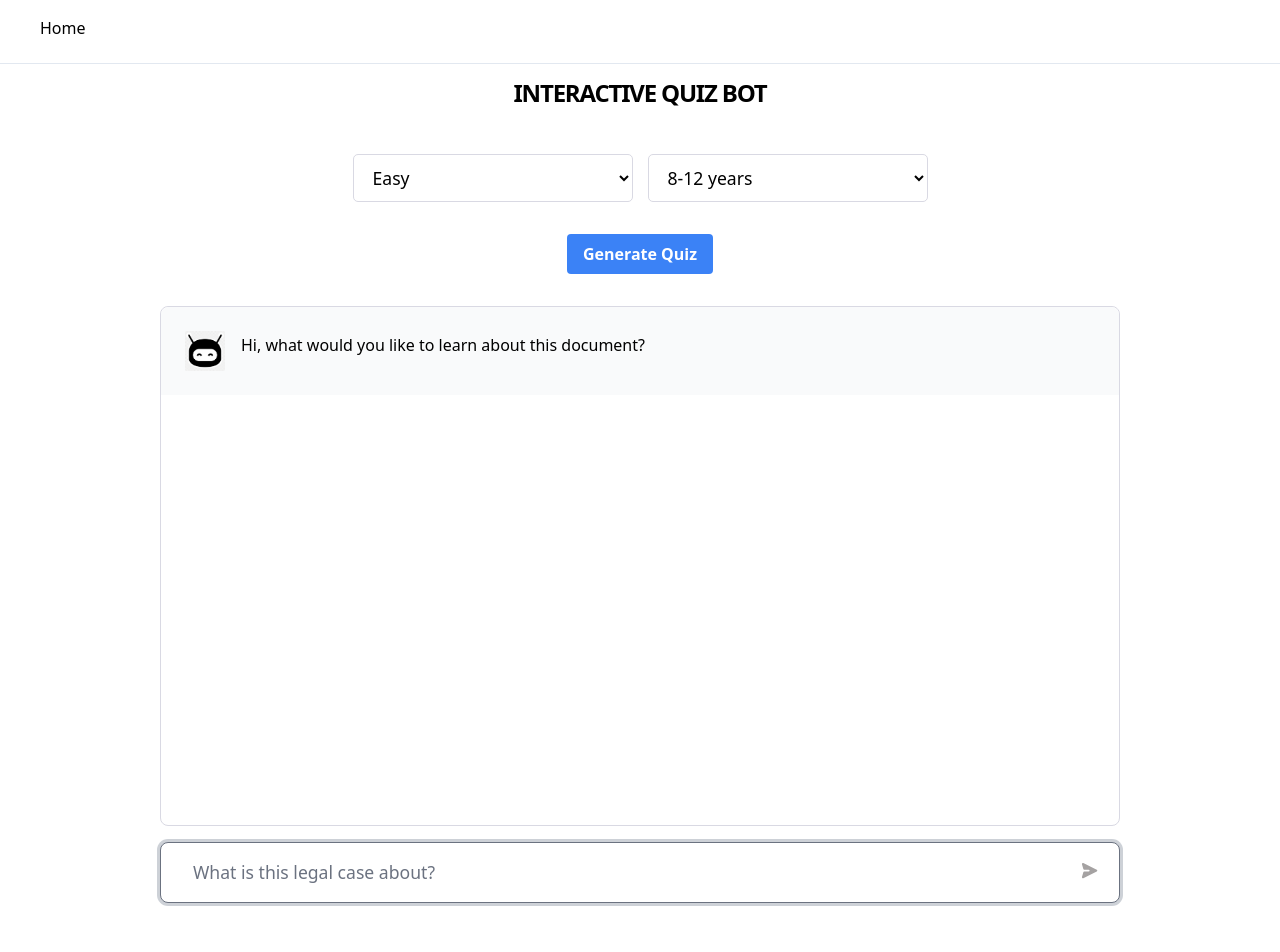
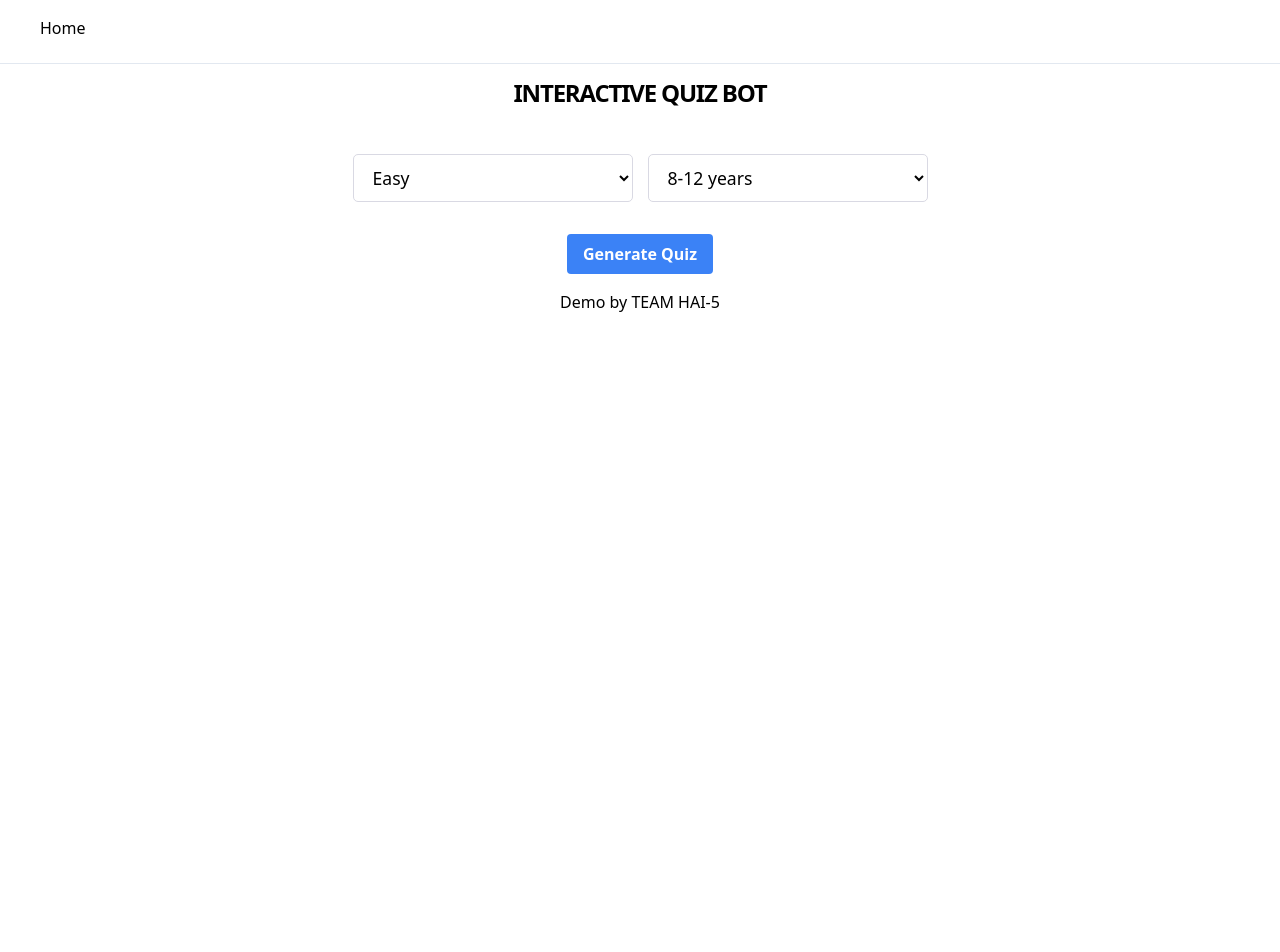
Before and after one commit to Gary-1606/Hackathon, a Next.js app: page / in a window 1280 px wide. Shown: the top 952 px of the page. After the commit the page ends 800 px from the top, so only its background shows below. Built offline with nearby package versions, Linux system fonts and the light colour scheme.

Commit message:
Json parsing added

```diff
--- a/pages/index.tsx
+++ b/pages/index.tsx
@@ -11,7 +11,7 @@ import { Select } from '@chakra-ui/react';
 export default function Home() {
   const [age, setAge] = useState('8-12');
   const [difficulty, setDifficulty] = useState('easy');
-  const [quizData, setQuizData] = useState();
+  const [quizData, setQuizData] = useState('');
 
   const [query, setQuery] = useState<string>('');
   const [loading, setLoading] = useState<boolean>(false);
@@ -46,7 +46,7 @@ export default function Home() {
 
     setError(null);
 
-    let query = `Create a list of 10 random multiple choice questions with 4 options of difficult ${difficulty} and for children of age group ${age} years on AFL rules. Provide correct answer and hint for each questions on AFL rules.
+    let query = `Create 10 different multiple choice question with 4 options of difficult ${difficulty} and for children of age group ${age} years on AFL rules. Provide correct answer and hint for each questions on AFL rules.
 
     Make sure the hints are designed to improve STEM (Science, Technology, Engineering and Mathematics) knowledge for the kids.
         Do not include any explanations, only provide a  RFC8259 compliant JSON response  following this format without deviation.
@@ -83,8 +83,9 @@ export default function Home() {
       const data = await response.json();
       console.log('data', data);
 
-      const jsonData = data.text.replace(/\\n' \+/g, '');
+      const jsonData = JSON.parse(data.text.replace(/\\n' \+/g, ''));
       console.log('jsonData', jsonData);
+      debugger;
 
       if (data.error) {
         setError(data.error);
@@ -166,6 +167,7 @@ export default function Home() {
             </div>
           </form>
 
+          {quizData && (
             <main className={styles.main}>
               <div className={styles.cloud}>
                 <div ref={messageListRef} className={styles.messagelist}>
@@ -269,6 +271,7 @@ export default function Home() {
                 </div>
               )}
             </main>
+          )}
         </div>
         <footer className="m-auto p-4">
           <a href="https://twitter.com/mayowaoshin">Demo by TEAM HAI-5</a>
--- a/utils/makechain.ts
+++ b/utils/makechain.ts
@@ -10,12 +10,12 @@ Follow Up Input: {question}
 Standalone question:`;
 
 const QA_PROMPT = `
-Create a list of 10 random multiple choice questions with 4 options of difficult medium and for children of age group 8-12 years on AFL rules. Provide correct answer and hint for each questions on AFL rules.
+Create 10 different multiple choice question with 4 options of difficult medium and for children of age group 8-12 years on AFL rules. Provide correct answer and hint for each questions on AFL rules.
 
-Make sure the hints are designed to improve STEM (Science, Technology, Engineering and Mathematics) knowledge for the kids.
-    Do not include any explanations, only provide a  RFC8259 compliant JSON response  following this format without deviation.
+    Make sure the hints are designed to improve STEM (Science, Technology, Engineering and Mathematics) knowledge for the kids.
+        Do not include any explanations, only provide a  RFC8259 compliant JSON response  following this format without deviation.
 
-    The JSON response:
+        The JSON response:
 `;
 
 export const makeChain = (vectorstore: PineconeStore) => {
```
Lines whose indentation alone changed are shown as unchanged.
